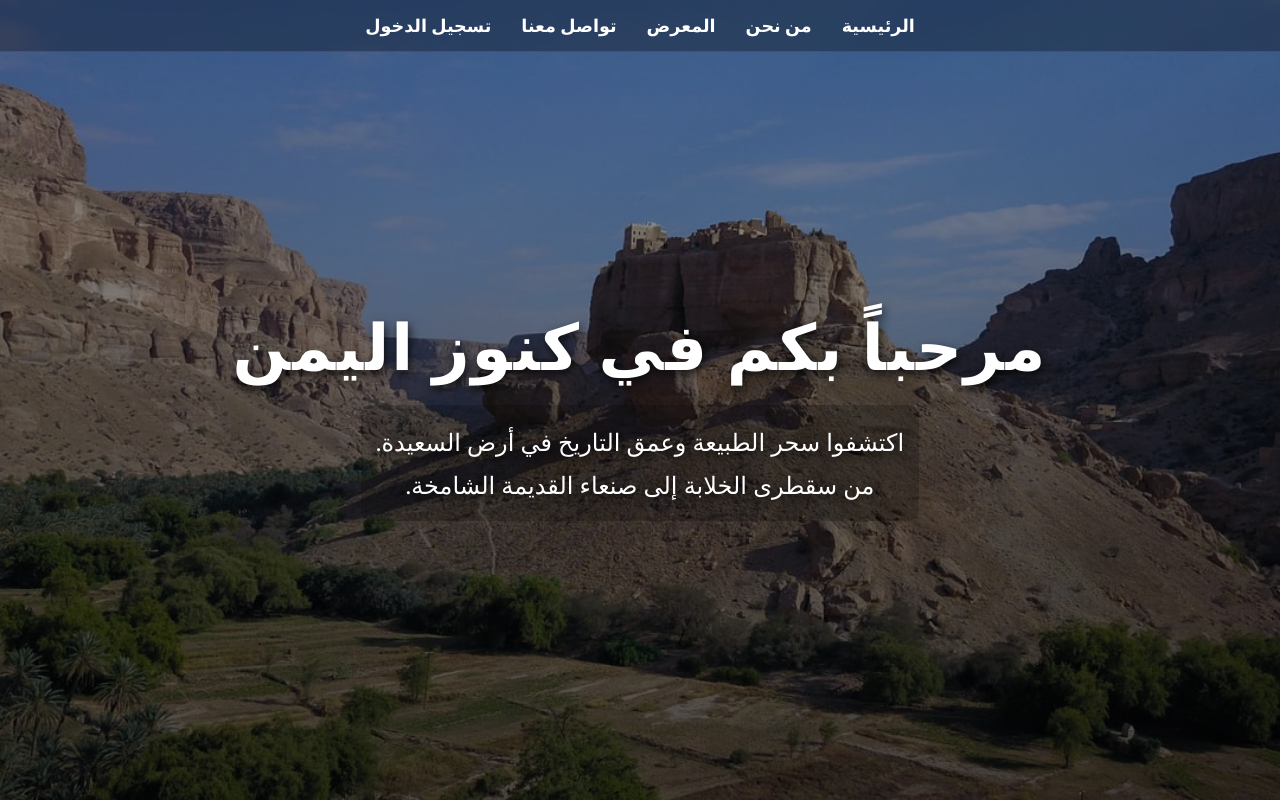
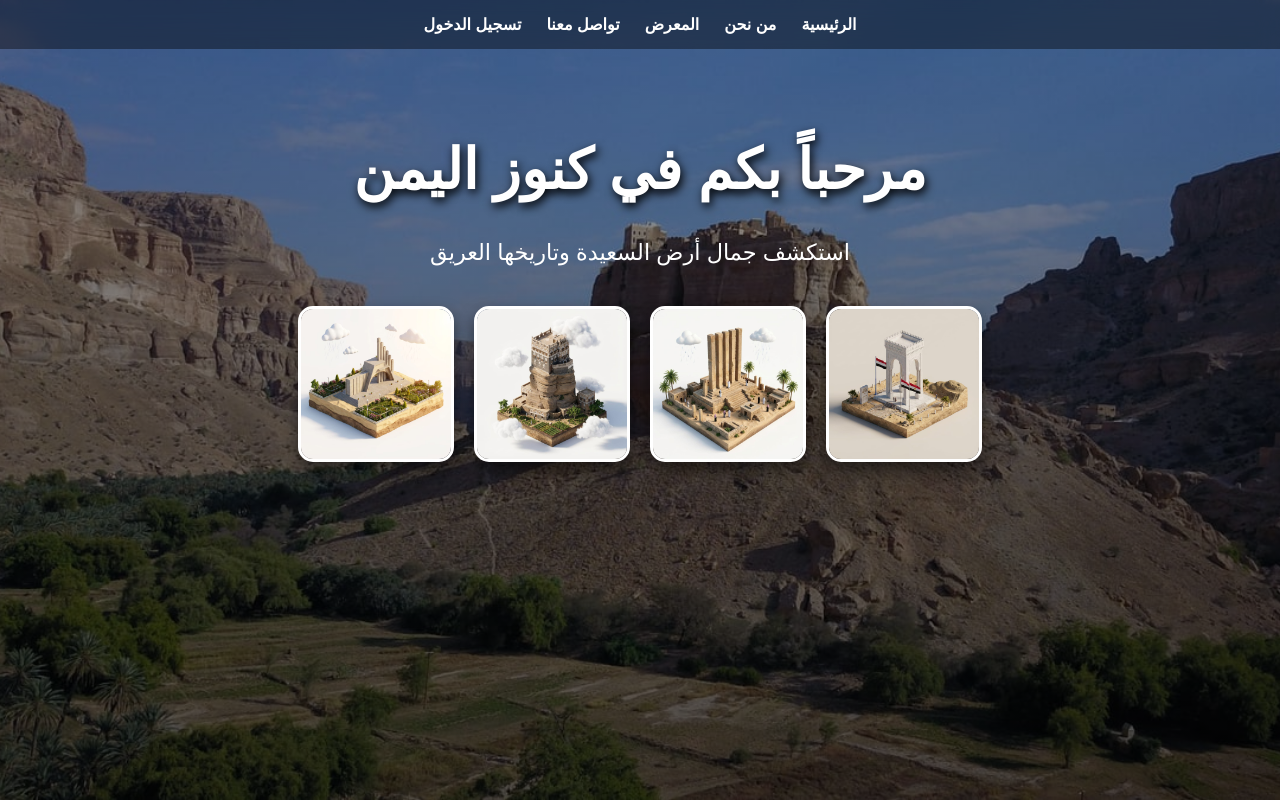
Before and after one commit to daliatawfeeq2006-create/Yemen-Tourism, a plain HTML site: page index.html in a window 1280 px wide. Drawn offline with Linux system fonts and the light colour scheme.

Commit message:
Update index.html

```diff
--- a/index.html
+++ b/index.html
@@ -5,140 +5,132 @@
     <meta name="viewport" content="width=device-width, initial-scale=1.0">
     <title>الرئيسية - كنوز اليمن</title>
     <style>
-        /* التنسيقات الأساسية لملء الشاشة */
-        body, html {
+        /* التنسيق العام للجسم */
+        body {
             margin: 0;
             padding: 0;
-            height: 100%;
-            width: 100%;
-            font-family:'Trebuchet MS', 'Lucida Sans Unicode', 'Lucida Grande', 'Lucida Sans', Arial, sans-serif;
-            overflow: hidden; /* يمنع التمرير لتبقى الصورة ثابتة */
+            font-family:'Franklin Gothic Medium', 'Arial Narrow', Arial, sans-serif;
+            background-color: #2c3e50; /* لون احتياطي */
         }
 
-        /* الخلفية مع الصورة والطبقة الشفافة */
-        .hero-section {
-            height: 100vh;
-            width: 100%;
+        /* حاوية الخلفية الكبيرة */
+        body > div {
+            min-height: 100vh;
             background: linear-gradient(rgba(0, 0, 0, 0.4), rgba(0, 0, 0, 0.6)),
                         url('photo/yemen2.jpg');
             background-size: cover;
             background-position: center;
-            background-repeat: no-repeat;
+            background-attachment: fixed;
             display: flex;
             flex-direction: column;
         }
 
-        /* القائمة العلوية (المعدلة) */
-        header {
-            background: rgba(0, 0, 0, 0.3); /* خلفية خفيفة خلف القائمة */
-            backdrop-filter: blur(5px); /* تأثير زجاجي ناعم */
-            border-bottom: 1px solid rgba(255, 255, 255, 0.1);
-        }
-
+        /* القائمة العلوية باستخدام الـ Nav مباشرة */
         nav {
-            padding: 15px 50px;
+            background: rgba(0, 0, 0, 0.4);
+            backdrop-filter: blur(10px);
+            padding: 15px;
         }
 
         nav ul {
             list-style: none;
             display: flex;
             justify-content: center;
-            gap: 30px;
+            gap: 25px;
             margin: 0;
             padding: 0;
         }
 
-        nav ul li a {
+        nav a {
             text-decoration: none;
             color: white;
             font-weight: bold;
-            font-size: 1.1em;
-            position: relative;
-            padding: 5px 0;
-            transition: color 0.3s ease;
+            transition: 0.3s;
         }
 
-        /* تأثير الخط الذي يظهر تحت الرابط عند التمرير */
-        nav ul li a::after {
-            content: '';
-            position: absolute;
-            width: 0;
-            height: 2px;
-            bottom: 0;
-            right: 0;
-            background-color: #d35400; /* اللون البرتقالي الطيني */
-            transition: width 0.3s ease;
-        }
-
-        nav ul li a:hover {
+        nav a:hover {
             color: #d35400;
         }
 
-        nav ul li a:hover::after {
-            width: 100%;
+        /* قسم المحتوى الرئيسي */
+        main {
+            text-align: center;
+            color: white;
+            padding: 50px 20px;
         }
 
-        /* محتوى الترحيب في المنتصف */
-        .content {
-            flex-grow: 1;
-            display: flex;
-            flex-direction: column;
-            justify-content: center;
-            align-items: center;
-            color: white;
-            text-align: center;
-            padding: 20px;
+        main h1 {
+            font-size: 3.5rem;
+            text-shadow: 2px 4px 10px black;
         }
 
-        .content h1 {
-            font-size: 4em;
-            margin: 0;
-            font-weight: 900;
-            text-shadow: 2px 4px 10px rgba(0, 0, 0, 0.7);
-            letter-spacing: 2px;
+        main p {
+            font-size: 1.4rem;
+            margin-bottom: 40px;
         }
 
-        .content p {
-            font-size: 1.5em;
-            margin-top: 20px;
-            max-width: 800px;
-            line-height: 1.8;
-            text-shadow: 2px 2px 10px rgba(0, 0, 0, 0.8);
-            background: rgba(0, 0, 0, 0.2);
-            padding: 15px;
-            border-radius: 10px;
+        /* قسم الصور المربعة (استخدام article لتجنب الكلاس) */
+        article {
+            display: flex;
+            justify-content: center;
+            gap: 20px;
+            flex-wrap: wrap; /* عشان ينزلوا تحت بعض في الجوال */
+        }
+
+        /* تنسيق المربعات الصغيرة (كل div داخل article) */
+        article > div {
+            width: 150px;
+            height: 150px;
+            border: 3px solid white;
+            border-radius: 15px;
+            overflow: hidden;
+            box-shadow: 0 8px 15px rgba(0,0,0,0.5);
+            transition: 0.4s;
+        }
+
+        article > div img {
+            width: 100%;
+            height: 100%;
+            object-fit: cover;
+        }
+
+        /* حركة لطيفة عند التأشير */
+        article > div:hover {
+            transform: scale(1.1) rotate(-5deg);
+            border-color: #d35400;
         }
 
         /* تحسين للجوال */
-        @media (max-width: 768px) {
-            nav ul { gap: 15px; }
-            nav ul li a { font-size: 0.9em; }
-            .content h1 { font-size: 2.5em; }
-            .content p { font-size: 1.1em; }
+        @media (max-width: 600px) {
+            main h1 { font-size: 2rem; }
+            article > div { width: 120px; height: 120px; }
         }
     </style>
 </head>
 <body>
 
-    <div class="hero-section">
-        <header>
+    <div> <header>
             <nav>
                 <ul>
                     <li><a href="index.html">الرئيسية</a></li>
                     <li><a href="about.html">من نحن</a></li>
-                    <li><a href="Jallery.html">المعرض</a></li> <li><a href="contact.html">تواصل معنا</a></li>
+                    <li><a href="gallery.html">المعرض</a></li>
+                    <li><a href="contact.html">تواصل معنا</a></li>
                     <li><a href="login.html">تسجيل الدخول</a></li>
                 </ul>
             </nav>
         </header>
 
-        <main class="content">
+        <main>
             <h1>مرحباً بكم في كنوز اليمن</h1>
-            <p>
-                اكتشفوا سحر الطبيعة وعمق التاريخ في أرض السعيدة.
-                <br>
-                من سقطرى الخلابة إلى صنعاء القديمة الشامخة.
-            </p>
+            <p>استكشف جمال أرض السعيدة وتاريخها العريق</p>
+
+            <article>
+                <div><img src="photo/IMG-20260120-WA0004.jpg"></div>
+                <div><img src="photo/IMG-20260120-WA0005.jpg"></div>
+                <div><img src="photo/IMG-20260120-WA0008.jpg"></div>
+                <div><img src="photo/IMG-20260120-WA0010.jpg"></div>
+            </article>
         </main>
     </div>
 
```
